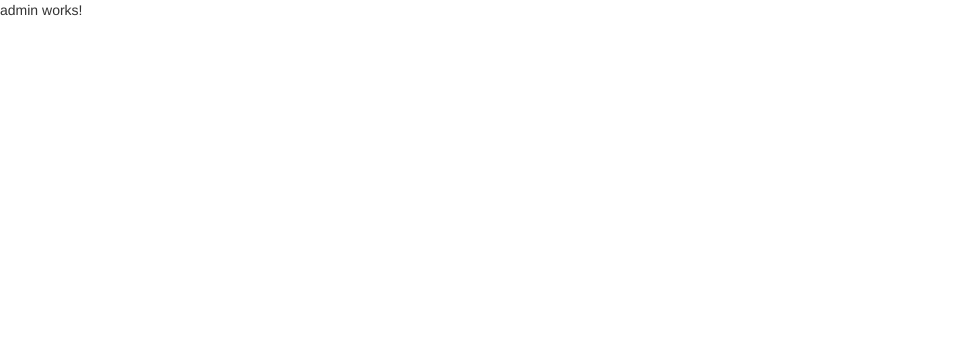
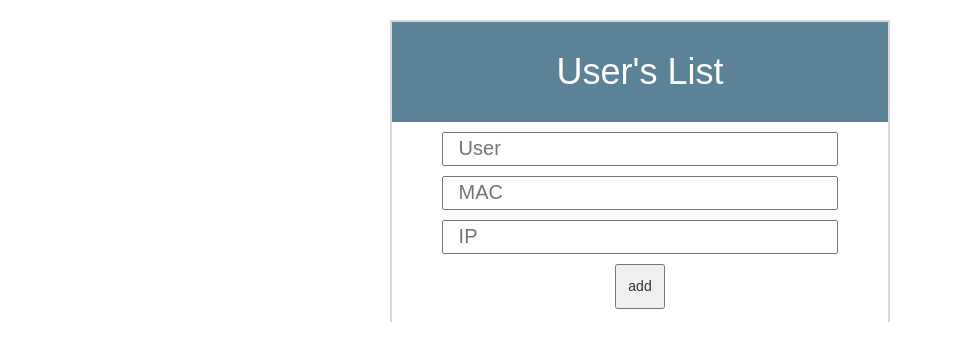
Before and after one commit to VijayShaaruck/ps_nm_app, an Angular app: page /admin in a window 1280 px wide. Shown: the top 360 px of the page, without its empty margins (0-953 px from the left). Built offline with nearby package versions, Linux system fonts and the light colour scheme.

Commit message:
Added Admin Page

```diff
--- a/src/app/admin/admin.component.css
+++ b/src/app/admin/admin.component.css
@@ -0,0 +1,59 @@
+.main {
+    width: 500px;
+    text-align: center;
+    margin: 0 auto;
+    border: 2px solid #d7d7d7;
+    border-bottom: 0px;
+    margin-top: 20px;
+    font-family: sans-serif;
+}
+
+h1 {
+    text-align: center;
+    background-color: #5c8297;
+    padding: 30px;
+    margin-top: 0px;
+    color: white;
+}
+
+.addItem {
+    position: relative;
+    padding-bottom: 10px;
+    height: 190px;
+}
+
+.addText {
+    width: 80%;
+    height: 30px;
+    padding: 15px;
+    margin-bottom: 10px;
+    font-size: 20px;
+}
+
+.addItem button {
+    height: 45px;
+    width: 50px;
+    padding: 5px;
+}
+
+ul {
+    list-style: none;
+    font-size: 20px;
+    color: #686868;
+    margin-left: -40px;
+    margin-bottom: 0px;
+}
+
+li {
+    margin-bottom: 1px solid #bfbfbf;
+    background-color: #d7d7d7;
+    padding: 10px 0px;
+    margin-bottom: 5px;
+}
+
+span {
+    cursor: pointer;
+    position: relative;
+    float: right;
+    margin-right: 10px;
+}
--- a/src/app/admin/admin.component.html
+++ b/src/app/admin/admin.component.html
@@ -1,3 +1,20 @@
-<p>
-    admin works!
-</p>
+<div class="main">
+    <h1> User's List</h1>
+    <div class="addItem">
+        <input [(ngModel)]="newItem" placeholder="User" class="addText">
+        <input [(ngModel)]="newItem1" placeholder="MAC" class="addText">
+        <input [(ngModel)]="newItem2" placeholder="IP" class="addText">
+        <br> <button (click)="pushItem()">add</button>
+    </div>
+    <ul>
+        <li *ngFor='let i of items; let ind=index'>
+            {{i}}
+            <span (click)="removeItem(ind)">&#x2716;</span>
+
+            <span>&nbsp;</span>
+            <span>&#x2714;</span>
+        </li>
+
+    </ul>
+
+</div>
--- a/src/app/admin/admin.component.ts
+++ b/src/app/admin/admin.component.ts
@@ -7,9 +7,22 @@ import { Component, OnInit } from '@angular/core';
 })
 export class AdminComponent implements OnInit {
 
+
+
   constructor() { }
 
   ngOnInit() {
+
   }
-
+  items=[];
+  newItem = "";
+  pushItem = function(){
+    if(this.newItem !=""){
+      this.items.push("Name:"+this.newItem+" MAC:"+this.newItem1+" IP:"+this.newItem2);
+      this.newItem="";
+    }
+  }
+  removeItem=function(index){
+    this.items.splice(index,1);
+  }
 }
--- a/src/app/app.module.ts
+++ b/src/app/app.module.ts
@@ -19,6 +19,7 @@ const appRoutes: Routes = [
   ],
   imports: [
     BrowserModule,
+    FormsModule,
     routes
   ],
   providers: [],
--- a/src/app/user/user.component.html
+++ b/src/app/user/user.component.html
@@ -12,7 +12,7 @@
                 <br>
                 <div class="wrapper">
                     <span class="group-btn">
-                <a href="#" class="btn btn-primary btn-md" (click)="open($event, item)" >Request</a>
+                <a  class="btn btn-primary btn-md" (click)="go()" >Request</a>
             </span>
                 </div>
             </div>
--- a/src/app/user/user.component.ts
+++ b/src/app/user/user.component.ts
@@ -1,4 +1,5 @@
 import { Component, OnInit } from '@angular/core';
+import { Router } from '@angular/router';
 
 @Component({
   selector: 'app-user',
@@ -7,9 +8,11 @@ import { Component, OnInit } from '@angular/core';
 })
 export class UserComponent implements OnInit {
 
-  constructor() { }
+  constructor(private router: Router) { }
 
   ngOnInit() {
   }
-
+  public go(){
+            this.router.navigate(['./admin']);
+  }
 }
```
